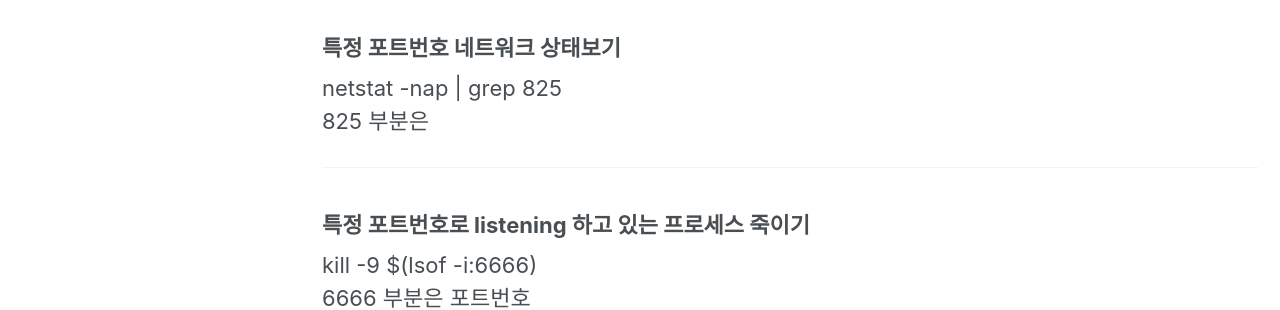
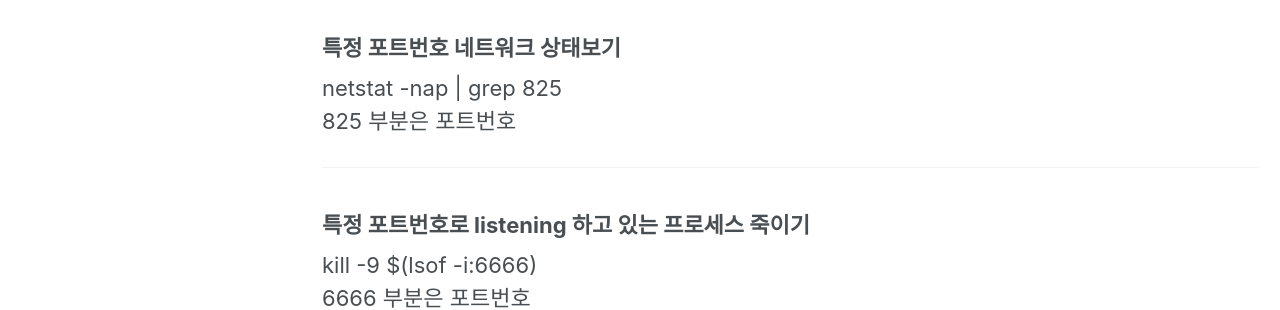
Before and after one commit to helloyjam/helloyjam.github.io, a Jekyll site: the page built from _posts/2019-03-29-linux-netstat-port.md, in a window 1280 px wide and 900 px high. Shown: the part 244-554 px from the top of the window. Built offline with Jekyll 4.4.1, drawn with Linux system fonts in a browser that asks for light colours; cached includes are drawn as plain includes.

Commit message:
Update 2019-03-29-linux-netstat-port.md

```diff
--- a/_posts/2019-03-29-linux-netstat-port.md
+++ b/_posts/2019-03-29-linux-netstat-port.md
@@ -9,7 +9,7 @@ date: 2019-03-29 19:00:00 -0600
 ### 특정 포트번호 네트워크 상태보기
 
 netstat -nap | grep 825
-825 부분은
+825 부분은 포트번호
 
 ---
 
```
